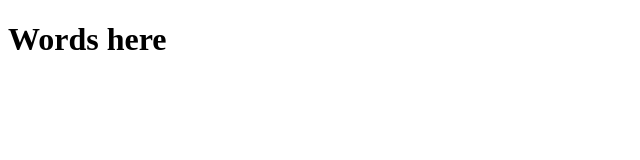
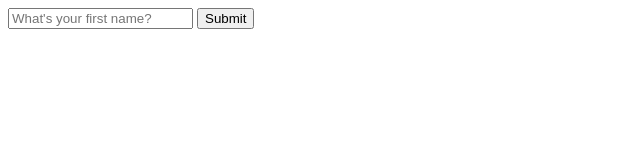
Before and after one commit to MyNameIsDiana/name_game, a plain HTML site: page index.html in a window 1280 px wide. Shown: the whole page, without its empty margins (0-640 px from the left). Drawn offline with Linux system fonts and the light colour scheme.

Commit message:
Adds input form for user's first name, basic function

```diff
--- a/index.html
+++ b/index.html
@@ -8,7 +8,14 @@
     <link rel="stylesheet" href="resources/style.css"/>
 </head>
 <body>
-    <h1>Words here</h1>
+    <div class="form">
+        <form action="javascript:void(0);" method="POST" onsubmit="fancyName()">
+            <input type="text" id="firstName" name="firstName" placeholder="What's your first name?">
+            <button type="submit" value="inputName">Submit</button>
+        </form>
+
+
+    </div>
 <script src="resources/script.js"></script>
 </body>
 </html>
--- a/resources/script.js
+++ b/resources/script.js
@@ -0,0 +1,5 @@
+const fancyName = (firstName) => {
+    let userInput = document.getElementById('firstName');
+    let inputFirstName = userInput.value;
+    console.log(inputFirstName);
+}
```
